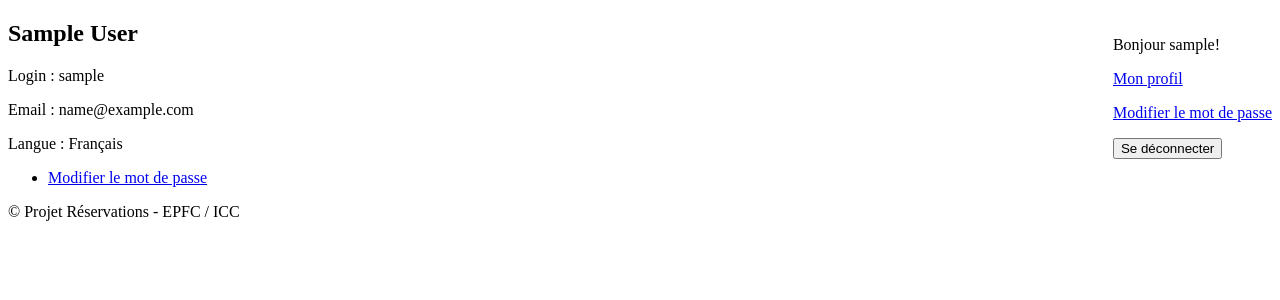
After one commit to lierneuxnicolas/reservation-system, a Django app: page /accounts/profile/ in a window 1280 px wide. The commit adds this page. Shown: the top 300 px of the page. Run offline with Django 5.2, Linux system fonts and the light colour scheme; the visitor is signed in with stand-in values (Sample User, id 1); data comes from the database, SQL or seed files in the repository; parts of the project's set-up code (start-up, migrations or seed data) failed here and were passed over.

Commit message:
Profile details

```diff
--- /dev/null
+++ b/accounts/templates/user/profile.html
@@ -0,0 +1,14 @@
+{% extends "layouts/base.html" %}
+{% block title %}Profil{% endblock title %}
+{% block content %}
+<div>
+<h2>{{user.first_name}} {{user.last_name}}</h2>
+<p>Login : {{user.username}}</p>
+<p>Email : {{user.email}}</p>
+<p>Langue : {{user_language}}</p>
+</div>
+<ul>
+<li><a href="{% url 'password_change' %}">Modifier le mot de
+passe</a></li>
+</ul>
+{% endblock content %}
--- a/accounts/urls.py
+++ b/accounts/urls.py
@@ -1,7 +1,9 @@
 from django.urls import path
 from .views import UserSignUpView
+from . import views
 
 app_name = 'accounts'
 urlpatterns = [
-    path('signup/', UserSignUpView.as_view(), name='user-signup'),
+    path("signup/", UserSignUpView.as_view(), name="user-signup"),
+    path('profile/', views.profile, name='user-profile'),
 ]
--- a/accounts/views.py
+++ b/accounts/views.py
@@ -1,9 +1,13 @@
+
 from django.urls import reverse_lazy
 from django.views.generic import CreateView
 from django.contrib.auth.mixins import UserPassesTestMixin
-from django.shortcuts import redirect
+from django.shortcuts import redirect, render
 from django.contrib import messages
 from .forms import UserSignUpForm
+
+from django.contrib.auth.decorators import login_required
+from catalogue.models import UserMeta
 
 class UserSignUpView(UserPassesTestMixin, CreateView):
     form_class = UserSignUpForm
@@ -17,3 +21,15 @@ class UserSignUpView(UserPassesTestMixin, CreateView):
     def handle_no_permission(self):
         messages.error(self.request, "Vous êtes déjà inscrit!")
         return redirect('home')
+
+@login_required
+def profile(request):
+    languages = {
+        "fr": "Français",
+        "en": "English",
+        "nl": "Nederlands",
+    }
+    usermeta, created = UserMeta.objects.get_or_create(user=request.user, defaults={"langue": "fr"})
+    return render(request, 'user/profile.html', {
+        "user_language" : languages.get(usermeta.langue, "Français"),
+    })
--- a/catalogue/apps.py
+++ b/catalogue/apps.py
@@ -4,3 +4,6 @@ from django.apps import AppConfig
 class CatalogueConfig(AppConfig):
     default_auto_field = 'django.db.models.BigAutoField'
     name = 'catalogue'
+
+    def ready(self):
+        import catalogue.signals
--- /dev/null
+++ b/catalogue/signals.py
@@ -0,0 +1,9 @@
+from django.db.models.signals import post_save
+from django.dispatch import receiver
+from django.contrib.auth.models import User
+from .models import UserMeta
+
+@receiver(post_save, sender=User)
+def create_user_meta(sender, instance, created, **kwargs):
+    if created:
+        UserMeta.objects.create(user=instance, langue="fr")
--- a/catalogue/templates/layouts/base.html
+++ b/catalogue/templates/layouts/base.html
@@ -10,10 +10,10 @@
 <div style="float:right">
     {% if request.user.is_authenticated %}
         <p>Bonjour {{ request.user.username }}!</p>
-        <p>
-            <a href="{% url 'password_change' %}">Modifier le mot de passe</a>
-        </p>
-        <form method="post" action="{% url 'logout' %}">
+        <p><a href="{% url 'accounts:user-profile' %}">Mon profil</a></p>
+        <p><a href="{% url 'password_change' %}">Modifier le mot de
+        passe</a></p>
+        <form action="{% url 'logout' %}" method="post">
             {% csrf_token %}
             <button type="submit">Se déconnecter</button>
         </form>
```
